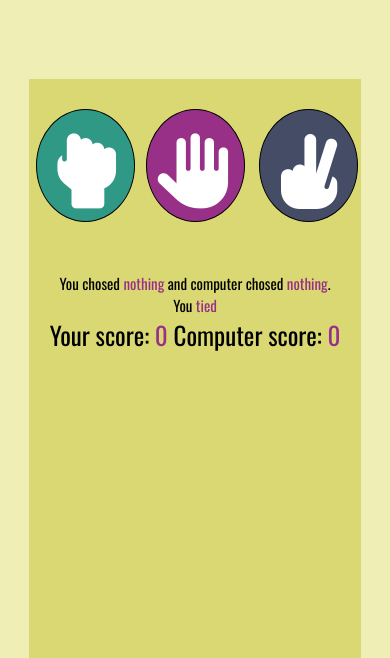
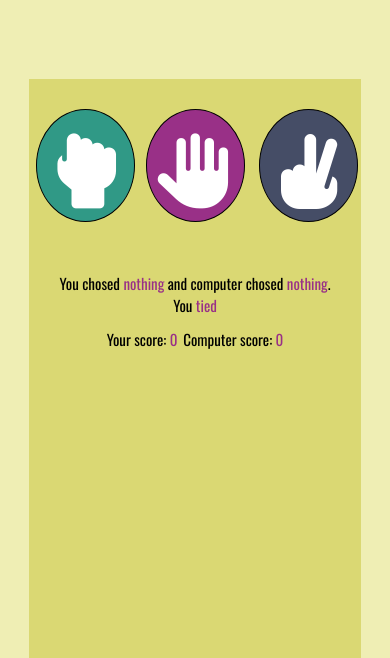
Before and after one commit to andreidrobota/little-minigame, a plain HTML site: page index.html in a window 390 px wide. Shown: the part 115-773 px from the top of the page. Drawn offline with nearby package versions, Linux system fonts and the light colour scheme.

Commit message:
Fix score area paragraphs, text size for smaller devices

```diff
--- a/assets/css/style.css
+++ b/assets/css/style.css
@@ -144,4 +144,8 @@ a:hover i {
         font-size: 15px;
         margin-top: 50px;
     }
+
+    .score-area p {
+        font-size: 15px;
+    }
 }
```
Also changed, not shown: 1 other file.
